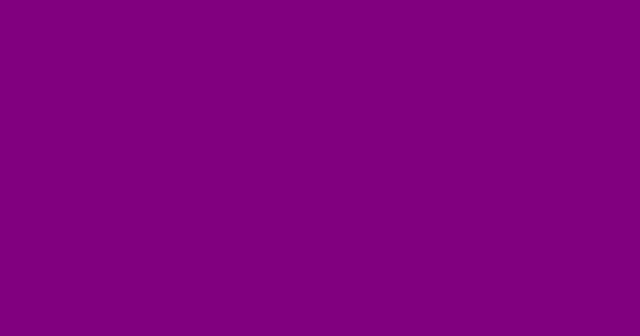
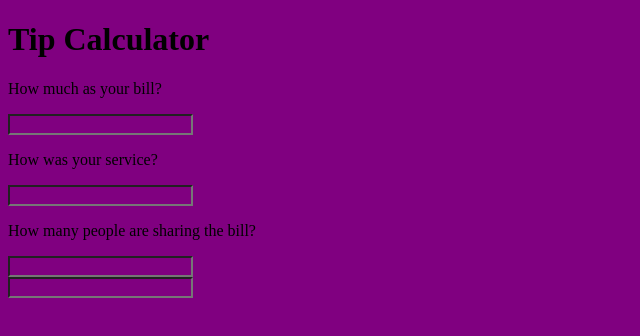
Before and after one commit to cdrishinski/tip-calculator, a plain HTML site: page index.html in a window 1280 px wide. Shown: the whole page, without its empty margins (0-640 px from the left). Drawn offline with Linux system fonts and the light colour scheme.

Commit message:
adding main components of calculator

```diff
--- a/index.html
+++ b/index.html
@@ -5,9 +5,32 @@
     <meta name="viewport" content="width=device-width, initial-scale=1.0">
     <meta http-equiv="X-UA-Compatible" content="ie=edge">
     <link rel="stylesheet" href="style.css">
-    <title>Document</title>
+    <title>Clark's Tip Calculator</title>
 </head>
 <body>
+    <div>
+        <div class="header">
+            <h1>Tip Calculator</h1>
+        </div>
+        <div class="body">
+            <div class="bill-amt">
+                <p>How much as your bill?</p>
+                <input style="text">
+            </div>
+            <div class="service">
+                <p>How was your service?</p>
+                <input style="text">
+            </div>
+            <div class="sharing-bill">
+                <p>How many people are sharing the bill?</p>
+                <input style="text">
+            </div>
+            <div class="sharing-bill">
+                <input style="button">
+            </div>
+        </div>
+    </div>
+    <!-- linking index.js file -->
     <script src="index.js"></script>
 </body>
 </html>
```
